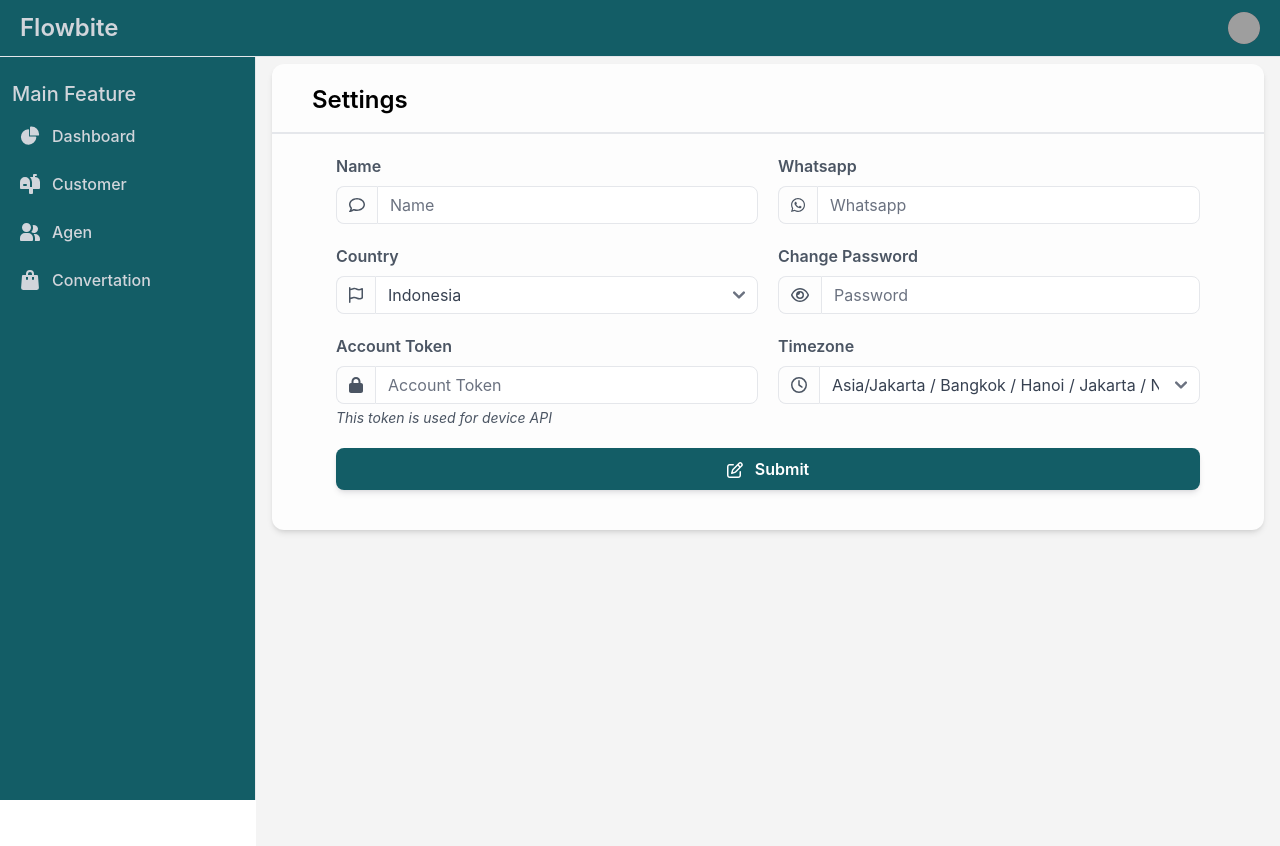
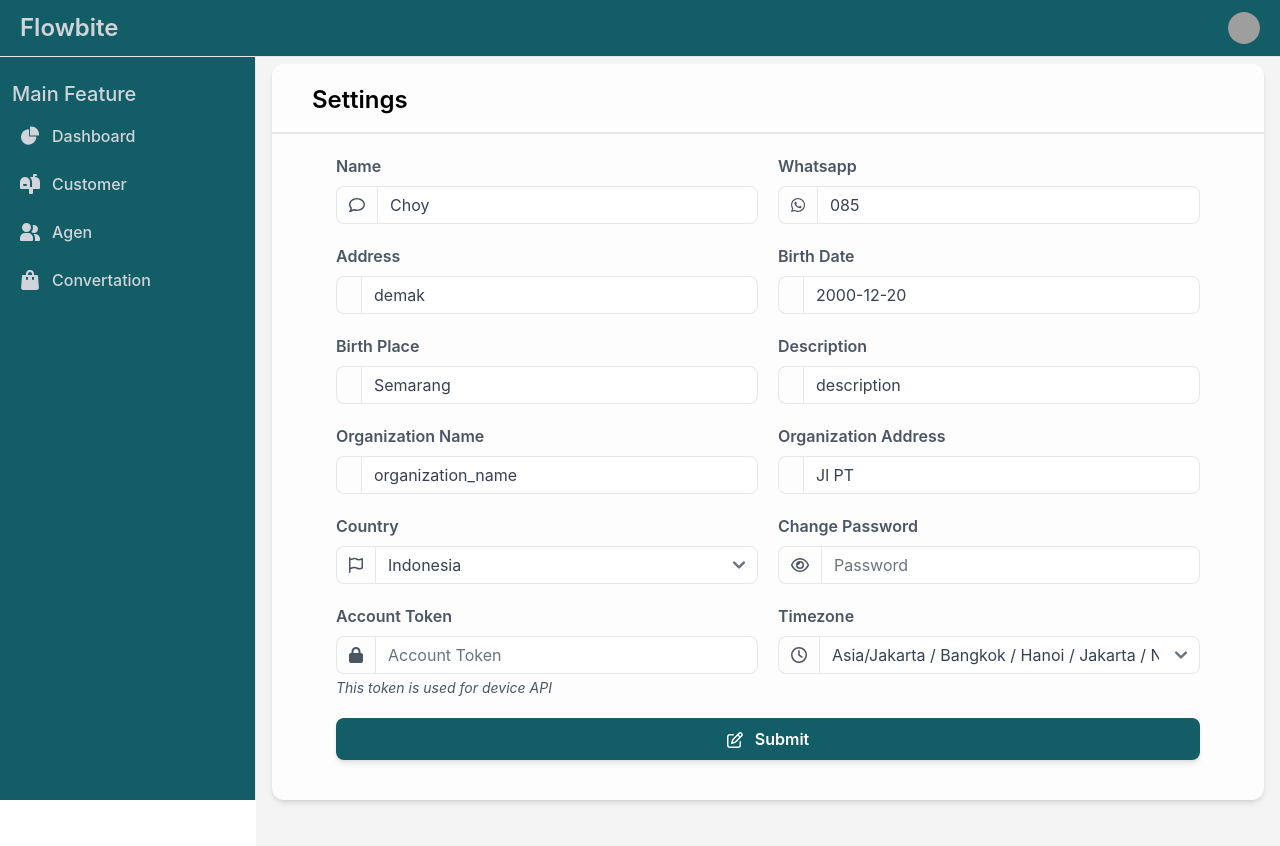
Before and after one commit to projectbinusa/WA-API-Gateway-Client, a React (Create React App) app: page /dashboard/setting in a window 1280 px wide. Built offline with nearby package versions, Linux system fonts and the light colour scheme; grey boxes are pictures that could not be loaded.

Commit message:
update setting profile

```diff
--- a/src/components/Sidebar.jsx
+++ b/src/components/Sidebar.jsx
@@ -1,6 +1,9 @@
 import React from "react";
 
 export default function SidebarComp() {
+  const logout = () => {
+    localStorage.clear();
+  };
   return (
     <div>
       <nav className="fixed top-0 z-50 w-full bg-[#135D66] border-b border-gray-200    ">
@@ -67,12 +70,14 @@ export default function SidebarComp() {
                       </a>
                     </li>
                     <li>
-                      <p
+                      <a
                         className="cursor-pointer block px-4 py-2 text-sm text-center text-gray-700 hover:bg-gray-100  hover:text-gray-800"
                         role="menuitem"
+                        href="/"
+                        onClick={logout}
                       >
                         Logout
-                      </p>
+                      </a>
                     </li>
                   </ul>
                 </div>
--- a/src/pages/Setting.jsx
+++ b/src/pages/Setting.jsx
@@ -9,10 +9,34 @@ import {
 } from "@fortawesome/free-regular-svg-icons";
 import { faLock } from "@fortawesome/free-solid-svg-icons";
 import { FontAwesomeIcon } from "@fortawesome/react-fontawesome";
-import { useState } from "react";
+import axios from "axios";
+import { useEffect, useState } from "react";
+import { url_profile } from "../utils/baseURL";
 
-function Setting() {
+
+const authorization = {
+  headers: {
+    'Authorization': `Bearer ${localStorage.getItem('token')}`,
+    'Accept':'application/json',
+    'Content-Type' :'application/json'
+  }
+};
+
+const Setting = () => {
+
   const [passwordType, setPasswordType] = useState("password");
+  const [name, setName] = useState('');
+  const [address, setAddress] = useState('');
+  const [birth_date, setBirth_date] = useState('');
+  const [birth_place, setBirth_place] = useState('');
+  const [picture, setPicture] = useState('');
+  const [description, setDescription] = useState('');
+  const [hp, setHp] = useState('');
+  const [tag, setTag] = useState('');
+  const [organization_name, setOrganization_name] = useState('');
+  const [organization_address, setOrganization_address] = useState('');
+
+  // console.log(authorization);
 
   const togglePassword = () => {
     if (passwordType === "password") {
@@ -21,6 +45,68 @@ function Setting() {
     }
     setPasswordType("password");
   };
+
+  const response = [
+    {
+      name: "Choy",
+      address: "demak",
+      birth_date: "2000-12-20",
+      birth_place: "Semarang",
+      picture: "-",
+      description: "description",
+      hp: "085",
+      tag: "",
+      organization_name: "organization_name",
+      organization_address: "Jl PT"
+  }
+  ];
+
+  const getProfile = async () =>{
+    try {
+      // const response = await axios.get(url_profile, authorization);
+      // console.log(profile);
+      const data = response[0];
+      console.log("data", data);
+      setName(data.name);
+      setAddress(data.address);
+      setBirth_date(data.birth_date);
+      setBirth_place(data.birth_place);
+      setPicture(data.picture);
+      setDescription(data.description);
+      setHp(data.hp);
+      setTag(data.tag);
+      setOrganization_name(data.organization_name);
+      setOrganization_address(data.organization_address);
+    } catch (error) {
+      console.log(error);
+    }
+  };
+
+  const updateProfile = async (e) => {
+    e.preventDefault();
+    const req = {
+      name: name,
+      address: address,
+      birth_date: birth_date,
+      birth_place: birth_place,
+      picture: picture,
+      description: description,
+      hp: hp,
+      tag: tag,
+      organization_name: organization_name,
+      organization_address: organization_address
+    }
+    try {
+      await axios.put(`${url_profile}`, req, authorization);
+      console.log('berhasil diubah');
+    } catch (error) {
+      console.log(error);
+    }
+  }
+
+  useEffect(() => {
+    getProfile();
+  }, []);
   return (
     <>
       <div className="all card py-5 bg-[#fdfdfd] rounded-xl shadow-md">
@@ -45,7 +131,8 @@ function Setting() {
                   name="name"
                   id="name"
                   type="text"
-                  placeholder="Name"
+                  value={name}
+                  onChange={(e) => setName(e.target.value)}
                 />
               </div>
             </div>
@@ -66,9 +153,144 @@ function Setting() {
                   id="whatsapp"
                   type="text"
                   placeholder="Whatsapp"
+                  value={hp}
+                  onChange={(e) => setHp(e.target.value)}
                 />
               </div>
             </div>
+            <div>
+              <label
+                className="block text-gray-600 font-semibold mb-2"
+                htmlFor="address"
+              >
+                Address
+              </label>
+              <div className="flex">
+                <span className="flex items-center justify-center border border-r-0 rounded-l-lg px-3 text-gray-600 hover:text-gray-900">
+                  {/* <FontAwesomeIcon icon={faWhatsapp} /> */}
+                </span>
+                <input
+                  className="appearance-none border border-gray-200 rounded-r-lg w-full py-2 px-3 text-gray-700 leading-tight focus:outline-none focus:shadow-outline"
+                  name="address"
+                  id="address"
+                  type="text"
+                  placeholder="address"
+                  value={address}
+                  onChange={(e) => setAddress(e.target.value)}
+                />
+              </div>
+            </div>
+            <div>
+              <label
+                className="block text-gray-600 font-semibold mb-2"
+                htmlFor="birth_date"
+              >
+                Birth Date
+              </label>
+              <div className="flex">
+                <span className="flex items-center justify-center border border-r-0 rounded-l-lg px-3 text-gray-600 hover:text-gray-900">
+                  {/* <FontAwesomeIcon icon={faWhatsapp} /> */}
+                </span>
+                <input
+                  className="appearance-none border border-gray-200 rounded-r-lg w-full py-2 px-3 text-gray-700 leading-tight focus:outline-none focus:shadow-outline"
+                  name="birth_date"
+                  id="birth_date"
+                  type="text"
+                  placeholder="birth_date"
+                  value={birth_date}
+                  onChange={(e) => setBirth_date(e.target.value)}
+                />
+              </div>
+            </div>
+            <div>
+              <label
+                className="block text-gray-600 font-semibold mb-2"
+                htmlFor="birth_place"
+              >
+                Birth Place
+              </label>
+              <div className="flex">
+                <span className="flex items-center justify-center border border-r-0 rounded-l-lg px-3 text-gray-600 hover:text-gray-900">
+                  {/* <FontAwesomeIcon icon={fabirth_place} /> */}
+                </span>
+                <input
+                  className="appearance-none border border-gray-200 rounded-r-lg w-full py-2 px-3 text-gray-700 leading-tight focus:outline-none focus:shadow-outline"
+                  name="birth_place"
+                  id="birth_place"
+                  type="text"
+                  placeholder="birth_place"
+                  value={birth_place}
+                  onChange={(e) => setHp(e.target.value)}
+                />
+              </div>
+            </div>
+            <div>
+              <label
+                className="block text-gray-600 font-semibold mb-2"
+                htmlFor="description"
+              >
+                Description
+              </label>
+              <div className="flex">
+                <span className="flex items-center justify-center border border-r-0 rounded-l-lg px-3 text-gray-600 hover:text-gray-900">
+                  {/* <FontAwesomeIcon icon={fadescription} /> */}
+                </span>
+                <input
+                  className="appearance-none border border-gray-200 rounded-r-lg w-full py-2 px-3 text-gray-700 leading-tight focus:outline-none focus:shadow-outline"
+                  name="description"
+                  id="description"
+                  type="text"
+                  placeholder="description"
+                  value={description}
+                  onChange={(e) => setDescription(e.target.value)}
+                />
+              </div>
+            </div>
+            <div>
+              <label
+                className="block text-gray-600 font-semibold mb-2"
+                htmlFor="organization_name"
+              >
+                Organization Name
+              </label>
+              <div className="flex">
+                <span className="flex items-center justify-center border border-r-0 rounded-l-lg px-3 text-gray-600 hover:text-gray-900">
+                  {/* <FontAwesomeIcon icon={faorganization_name} /> */}
+                </span>
+                <input
+                  className="appearance-none border border-gray-200 rounded-r-lg w-full py-2 px-3 text-gray-700 leading-tight focus:outline-none focus:shadow-outline"
+                  name="organization_name"
+                  id="organization_name"
+                  type="text"
+                  placeholder="organization_name"
+                  value={organization_name}
+                  onChange={(e) => setOrganization_name(e.target.value)}
+                />
+              </div>
+            </div>
+            <div>
+              <label
+                className="block text-gray-600 font-semibold mb-2"
+                htmlFor="organization_address"
+              >
+                Organization Address
+              </label>
+              <div className="flex">
+                <span className="flex items-center justify-center border border-r-0 rounded-l-lg px-3 text-gray-600 hover:text-gray-900">
+                  {/* <FontAwesomeIcon icon={faorganization_address} /> */}
+                </span>
+                <input
+                  className="appearance-none border border-gray-200 rounded-r-lg w-full py-2 px-3 text-gray-700 leading-tight focus:outline-none focus:shadow-outline"
+                  name="organization_address"
+                  id="organization_address"
+                  type="text"
+                  placeholder="organization_address"
+                  value={organization_address}
+                  onChange={(e) => setOrganization_address(e.target.value)}
+                />
+              </div>
+            </div>
+
             <div>
               <label
                 className="block text-gray-600 font-semibold mb-2"
@@ -167,6 +389,7 @@ function Setting() {
               <button
                 className="w-full flex items-center justify-center gap-3 select-none font-semibold text-center transition-all disabled:opacity-50 disabled:shadow-none disabled:pointer-events-none py-2 px-6 rounded-lg bg-[#135D66] text-white shadow-md shadow-gray-900/10 hover:shadow-lg hover:shadow-gray-900/20 focus:opacity-[0.85] focus:shadow-none active:opacity-[0.85] active:shadow-none"
                 type="submit"
+                onClick={updateProfile}
               >
                 <span className="mt-[1.5px]">
                   <FontAwesomeIcon icon={faPenToSquare} />
--- a/src/utils/baseURL.js
+++ b/src/utils/baseURL.js
@@ -1 +1,2 @@
 export const base_url = "https://api-whatsapp.lynk2.co/api";
+export const url_profile = `${base_url}/user/profile`;
```
